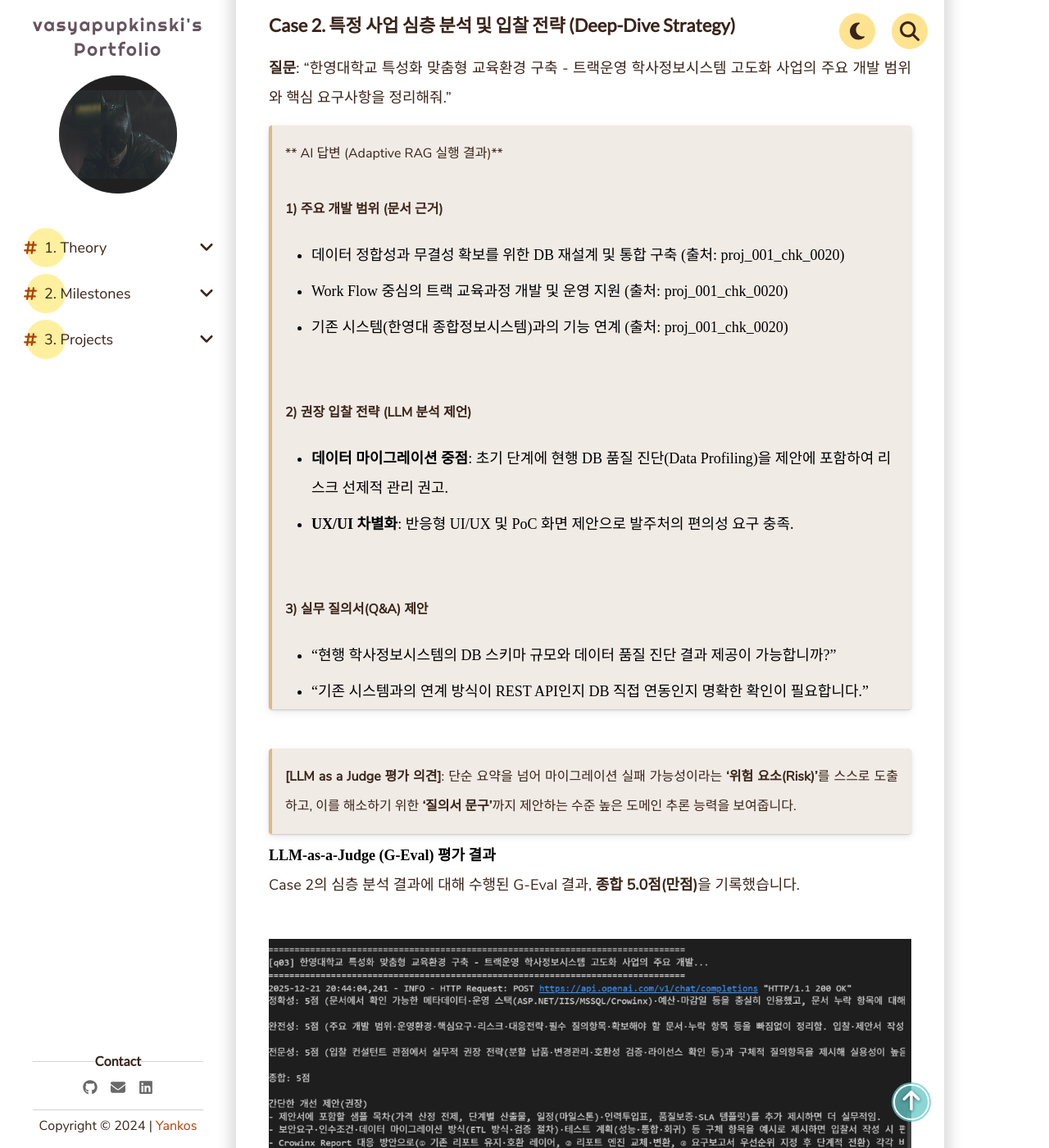
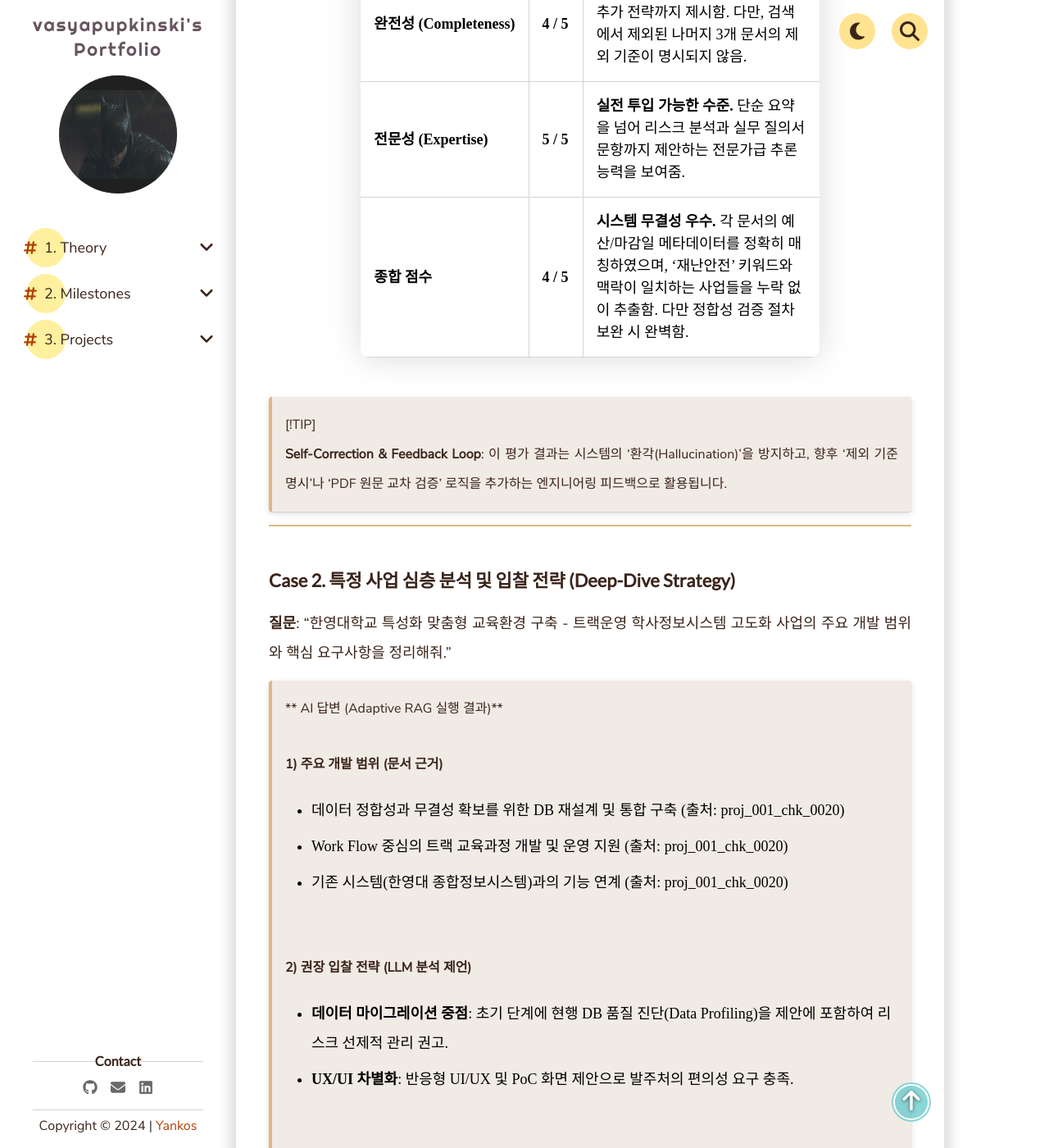
Before and after one commit to vasyapupkinski/vasyapupkinski.github.io, a Jekyll site: the page built from _pages/3. Projects/Team Projects/bid-analysis-rag.md, in a window 1280 px wide and 1400 px high, scrolled down 24606 px. Shown: the whole window at 82% size. Built offline with Jekyll 4.4.1, drawn with Linux system fonts in a browser that asks for light colours; comment, search, counter and statistics services are not loaded; some of the changed text lies outside the part shown.

Commit message:
docs: consolidate evaluation opinions and add system log tags

```diff
--- a/_pages/3. Projects/Team Projects/bid-analysis-rag.md
+++ b/_pages/3. Projects/Team Projects/bid-analysis-rag.md
@@ -279,7 +279,9 @@ RAG의 두뇌 역할을 할 LLM을 결정하기 위해 최신 오픈소스 모
 > | 봉화군 재난통합관리시스템 고도화 사업(협상) | 경상북도 봉화군 | 900,000,000원 | 2024-04-30 | (proj_005_chk_0149) |
 >
 
-> **[LLM as a Judge 평가 의견]**: 각 문서의 예산과 마감일 메타데이터를 정확히 매칭하였으며, 100여 개의 폴더 중 '재난안전' 키워드와 맥락이 일치하는 사업들만 누락 없이 추출해냈습니다.
+
+![Case 1 시스템 실행 로그](/assets/images/projects/bid-analysis-rag/evaluation-trace-q02.png)
+<br>
 
 #### LLM-as-a-Judge (G-Eval) 평가 결과
 시스템의 응답 신뢰도를 객관적으로 검증하기 위해, **'입찰 전문 평가 모델'** 페르소나를 가진 별도의 LLM을 통해 평가를 수행했습니다.
@@ -291,7 +293,7 @@ RAG의 두뇌 역할을 할 LLM을 결정하기 위해 최신 오픈소스 모
 | **정확성 (Accuracy)** | **4 / 5** | 봉화군 및 EIP3.0 사업 선정은 질문 범주에 완벽히 부합함. 다만, 내부 ID(Source ID)는 외부 검증이 어려운 점이 아쉬움. |
 | **완전성 (Completeness)** | **4 / 5** | 요청한 핵심 항목을 모두 포함하고 추가 전략까지 제시함. 다만, 검색에서 제외된 나머지 3개 문서의 제외 기준이 명시되지 않음. |
 | **전문성 (Expertise)** | **5 / 5** | **실전 투입 가능한 수준.** 단순 요약을 넘어 리스크 분석과 실무 질의서 문항까지 제안하는 전문가급 추론 능력을 보여줌. |
-| **종합 점수** | **4 / 5** | 실무적 가치가 매우 높고 전문성이 우수하나, 정합성 검증 절차 보완 시 완벽함. |
+| **종합 점수** | **4 / 5** | **시스템 무결성 우수.** 각 문서의 예산/마감일 메타데이터를 정확히 매칭하였으며, '재난안전' 키워드와 맥락이 일치하는 사업들을 누락 없이 추출함. 다만 정합성 검증 절차 보완 시 완벽함. |
 
 > [!TIP]
 > **Self-Correction & Feedback Loop**: 이 평가 결과는 시스템의 '환각(Hallucination)'을 방지하고, 향후 '제외 기준 명시'나 'PDF 원문 교차 검증' 로직을 추가하는 엔지니어링 피드백으로 활용됩니다.
@@ -317,7 +319,9 @@ RAG의 두뇌 역할을 할 LLM을 결정하기 위해 최신 오픈소스 모
 > - "기존 시스템과의 연계 방식이 REST API인지 DB 직접 연동인지 명확한 확인이 필요합니다."
 >
 
-> **[LLM as a Judge 평가 의견]**: 단순 요약을 넘어 마이그레이션 실패 가능성이라는 **'위험 요소(Risk)'**를 스스로 도출하고, 이를 해소하기 위한 **'질의서 문구'**까지 제안하는 수준 높은 도메인 추론 능력을 보여줍니다.
+
+![Case 2 시스템 실행 로그](/assets/images/projects/bid-analysis-rag/evaluation-trace-q03.png)
+<br>
 
 #### LLM-as-a-Judge (G-Eval) 평가 결과
 Case 2의 심층 분석 결과에 대해 수행된 G-Eval 결과, **종합 5.0점(만점)**을 기록했습니다.
@@ -329,7 +333,7 @@ Case 2의 심층 분석 결과에 대해 수행된 G-Eval 결과, **종합 5.0
 | **정확성 (Accuracy)** | **5 / 5** | ASP.NET/IIS/MSSQL 등 운영 스택과 예산, 마감일을 완벽히 인용함. 문서 누락 항목에 대한 고지까지 정확함. |
 | **완전성 (Completeness)** | **5 / 5** | 개발 범위, 환경, 리스크, 입찰 전략, 질의 항목 등 제안서 작성에 필요한 모든 요소를 빠짐없이 정리함. |
 | **전문성 (Expertise)** | **5 / 5** | 분할 납부, 호환성 검증, 라이선스 확인 등 실무적 권장 전략을 제시하여 활용성이 매우 높음. |
-| **종합 점수** | **5 / 5** | **전문가급 업무를 완전히 대체 가능한 수준**의 고품질 분석 결과임. |
+| **종합 점수** | **5 / 5** | **전문가급 업무 대체 가능.** 단순 요약을 넘어 마이그레이션 실패 가능성 등 위험 요소를 발견하고 질의서 문구까지 제안하는 수준 높은 추론을 보여줌. |
 
 > [!NOTE]
 > **Conclusion**: 이러한 객관적 평가는 본 RAG 시스템이 단순한 정보 전달자가 아닌, 실제 비즈니스 의사결정을 지원하는 **'AI 입찰 전략 파트너'**로서 기능할 수 있음을 입증합니다.
```
